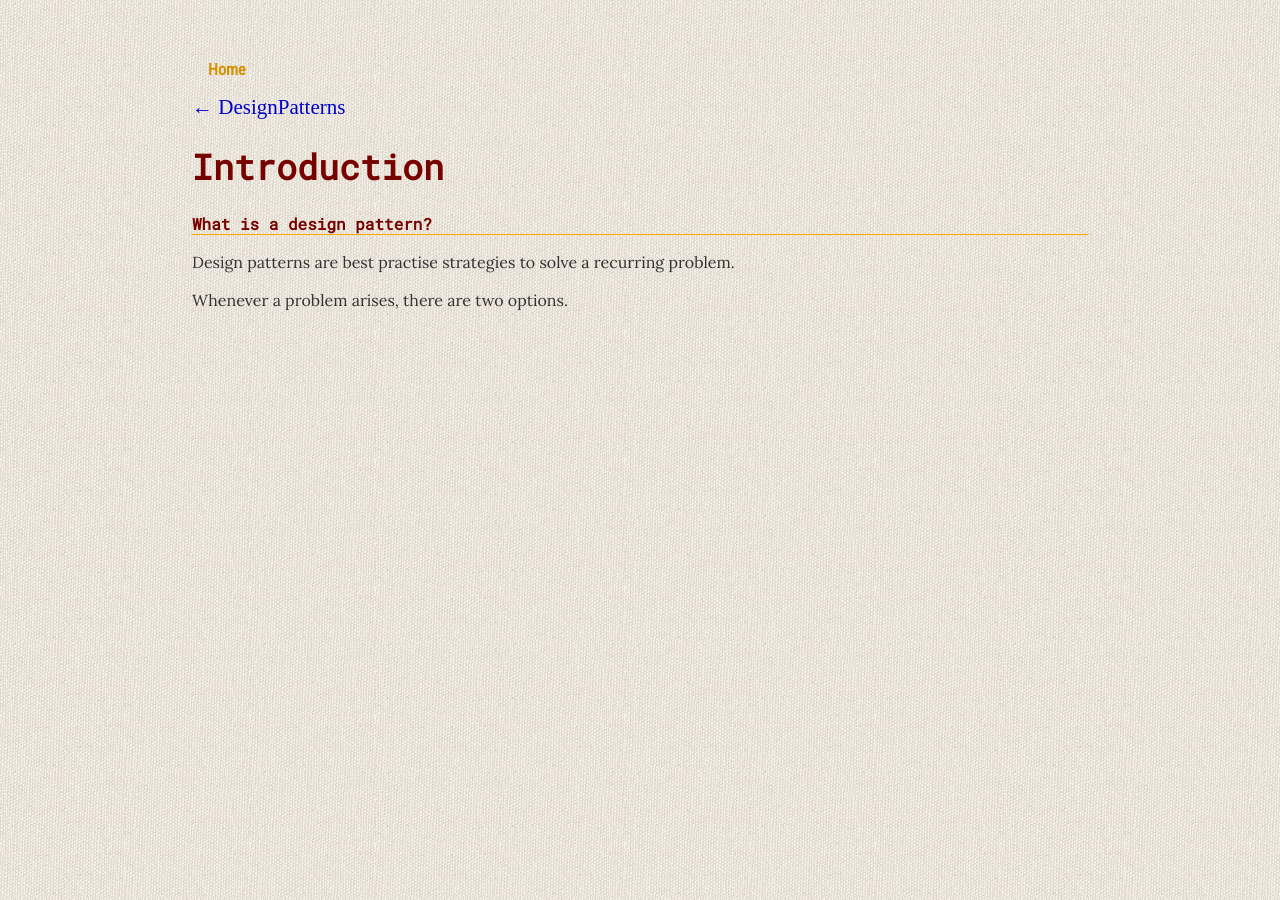
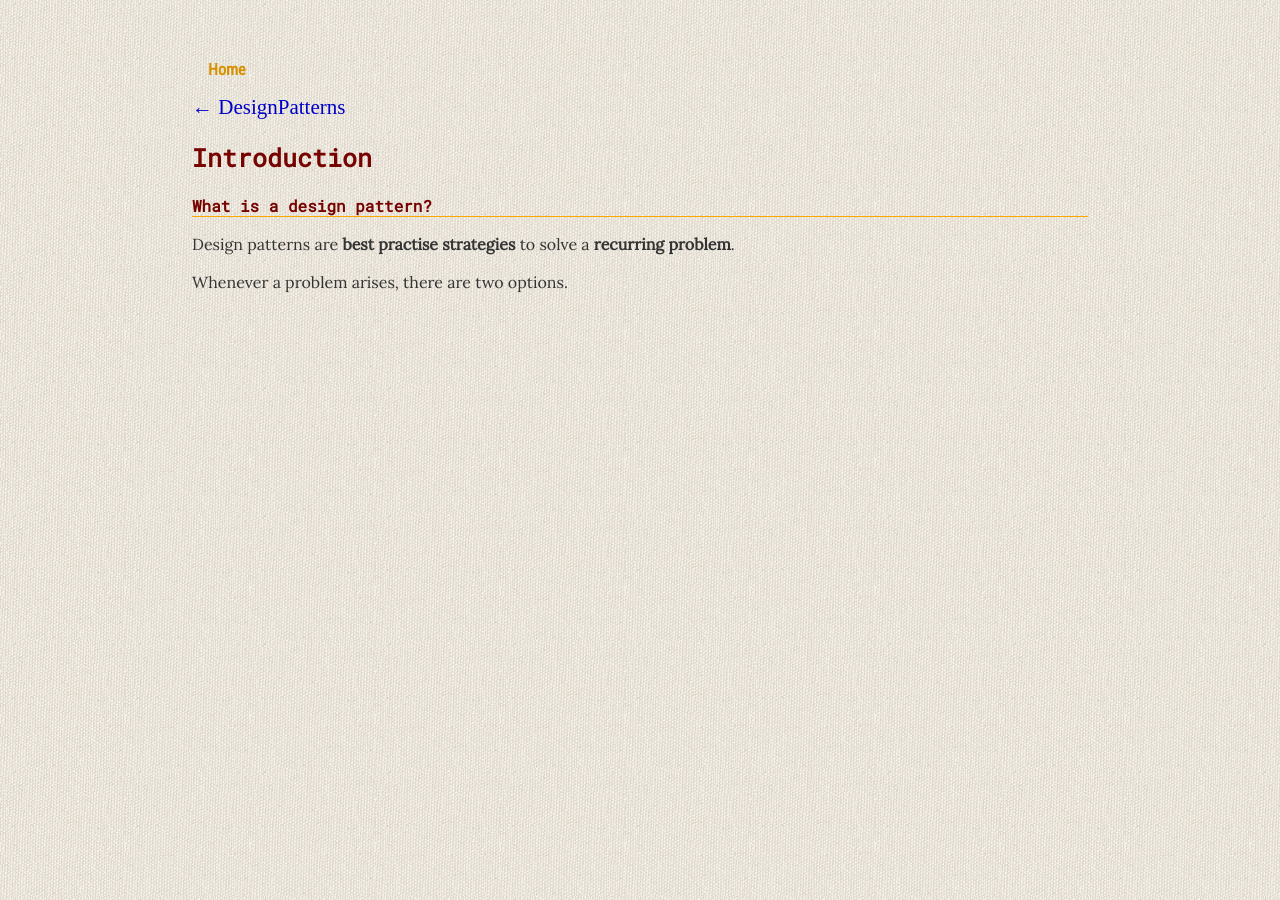
Before and after one commit to Jokestir/Jokestir.github.io, a Jekyll site: the page built from DesignPatterns/Introduction.md, in a window 1280 px wide. Built offline with Jekyll 4.4.1, drawn with Linux system fonts in a browser that asks for light colours.

Commit message:
change css

```diff
--- a/DesignPatterns/Introduction.md
+++ b/DesignPatterns/Introduction.md
@@ -6,7 +6,7 @@ sort: 1
 
 ### What is a design pattern?
 
-Design patterns are best practise strategies to solve a recurring problem.
+Design patterns are **best practise strategies** to solve a **recurring problem**.
 
 
 Whenever a problem arises, there are two options.
--- a/_layouts/page.html
+++ b/_layouts/page.html
@@ -9,7 +9,7 @@ layout: default
 
 <a style="font-size: 21px" href="/{{ location }}">&#x2190 {{ location }}</a>
 
-<h1>{{ page.title }}</h1>
+<h2>{{ page.title }}</h2>
 
   <body>
 
```
